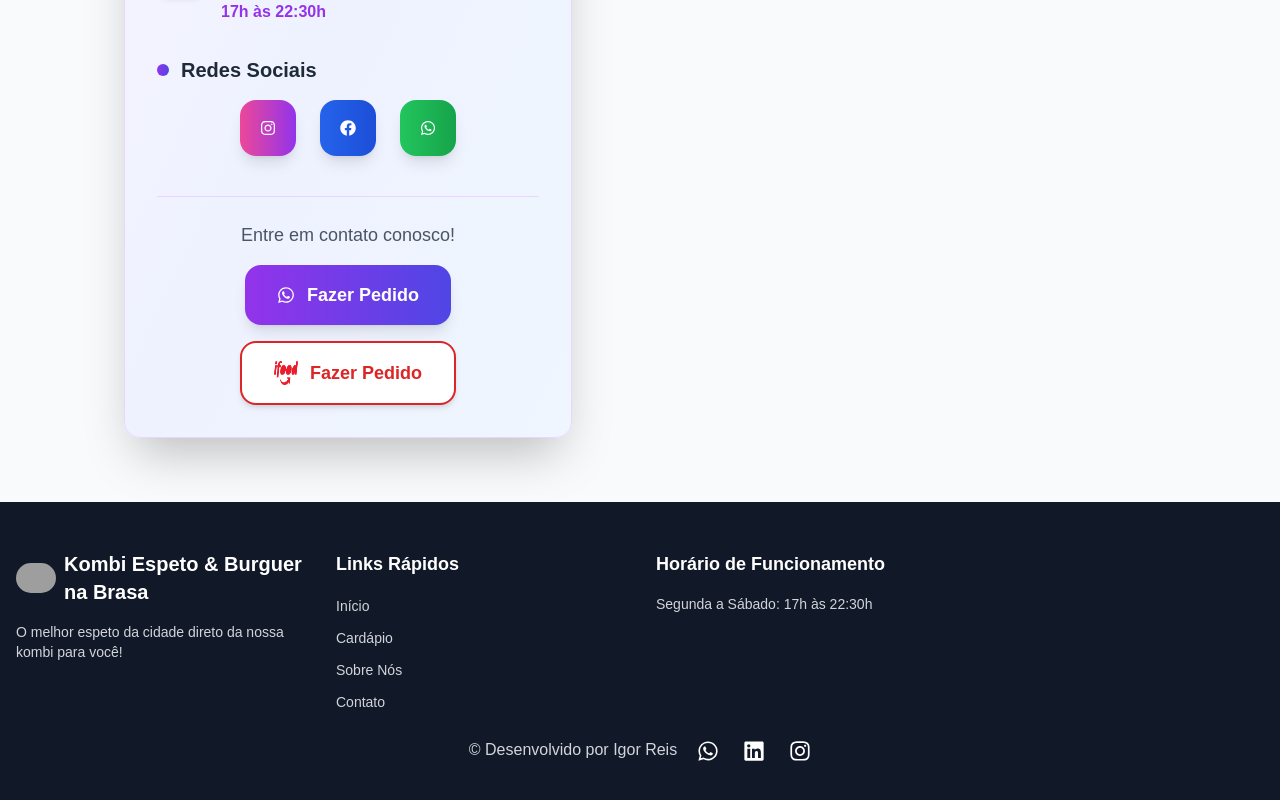
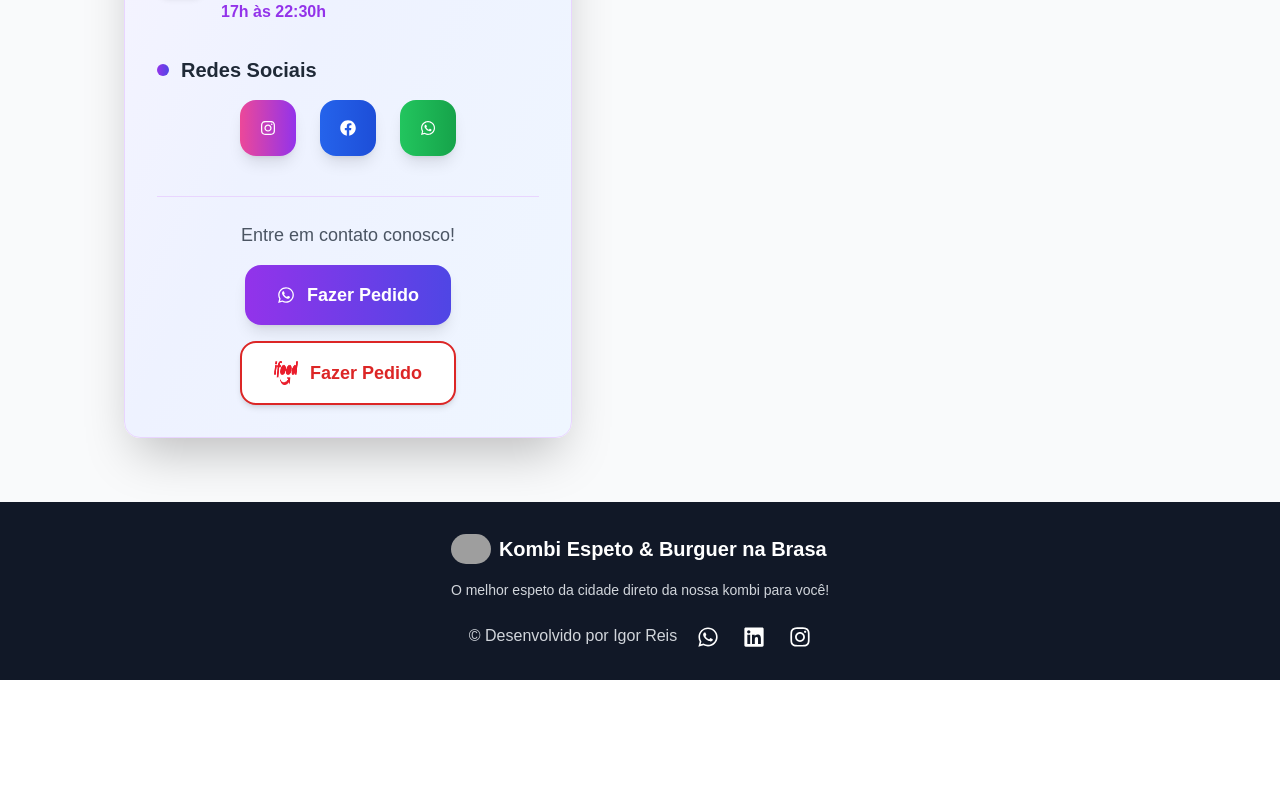
Before and after one commit to igreis/kombi-espeto, a React (Vite) app: page / in a window 1280 px wide. Shown: the part 4317-5117 px from the top of the page. After the commit the page ends 4997 px from the top, so only its background shows below. Built offline with nearby package versions, Linux system fonts and the light colour scheme; grey boxes are pictures that could not be loaded.

Commit message:
alteração no nome e na imagem do bacon

```diff
--- a/index.html
+++ b/index.html
@@ -4,7 +4,7 @@
     <meta charset="UTF-8" />
     <link rel="icon" type="image/svg+xml" href="/./src/assets/image/hero/kombi.png" />
     <meta name="viewport" content="width=device-width, initial-scale=1.0" />
-    <title>Kombi & Espeto</title>
+    <title>Kombi Espeto & Burguer na Brasa</title>
   </head>
   <body>
     <div id="root"></div>
--- a/package.json
+++ b/package.json
@@ -1,5 +1,5 @@
 {
-  "name": "kombi-espeto",
+  "name": "kombi-espetoeburguer",
   "private": true,
   "version": "0.0.0",
   "type": "module",
--- a/src/components/sections/home.tsx
+++ b/src/components/sections/home.tsx
@@ -79,7 +79,7 @@ import laranjaMorango from '../../assets/image/suco/laranjaMorango.png'
 
 //hamburguers
 import standard from '../../assets/image/hamburguers/standard.jpg'
-import bacon from '../../assets/image/hamburguers/bacon.jpeg'
+import bacon from '../../assets/image/hamburguers/bacon.png'
 import top from '../../assets/image/hamburguers/top.png'
 
 export default function Home() {
@@ -994,9 +994,9 @@ export default function Home() {
       </main>
 
       {/* Footer */}
-      <footer className="bg-gray-900 text-gray-300 py-12 max-w-[100dvw] mx-auto z-10 relative w-full">
+      <footer className="bg-gray-900 text-gray-300 py-8 max-w-[100dvw] flex items-center justify-center z-10 relative w-full">
         <div className="container mx-auto px-4">
-          <div className="grid grid-cols-1 md:grid-cols-4 gap-8">
+          <div className="flex items-center justify-center gap-8 md:mx-20">
             <div>
               <div className="flex items-center gap-2 mb-4">
                 <img
@@ -1011,37 +1011,6 @@ export default function Home() {
               <p className="text-sm">
                 O melhor espeto da cidade direto da nossa kombi para você!
               </p>
-            </div>
-            <div>
-              <h3 className="text-lg font-bold text-white mb-4">Links Rápidos</h3>
-              <ul className="space-y-2">
-                <li>
-                  <a href="#inicio" className="text-sm hover:text-white transition-colors">
-                    Início
-                  </a>
-                </li>
-                <li>
-                  <a href="#cardapio" className="text-sm hover:text-white transition-colors">
-                    Cardápio
-                  </a>
-                </li>
-                <li>
-                  <a href="#sobre" className="text-sm hover:text-white transition-colors">
-                    Sobre Nós
-                  </a>
-                </li>
-                <li>
-                  <a href="#contato" className="text-sm hover:text-white transition-colors">
-                    Contato
-                  </a>
-                </li>
-              </ul>
-            </div>
-            <div>
-              <h3 className="text-lg font-bold text-white mb-4">Horário de Funcionamento</h3>
-              <ul className="space-y-2 text-sm">
-                <li>Segunda a Sábado: 17h às 22:30h</li>
-              </ul>
             </div>
           </div>
           <div className=" text-center flex justify-center gap-[20px] flex-nowrap">
```
Also changed, not shown: src/assets/image/hamburguers/bacon.png (added), 1 other file (tests, documents, lock files or other folders).
